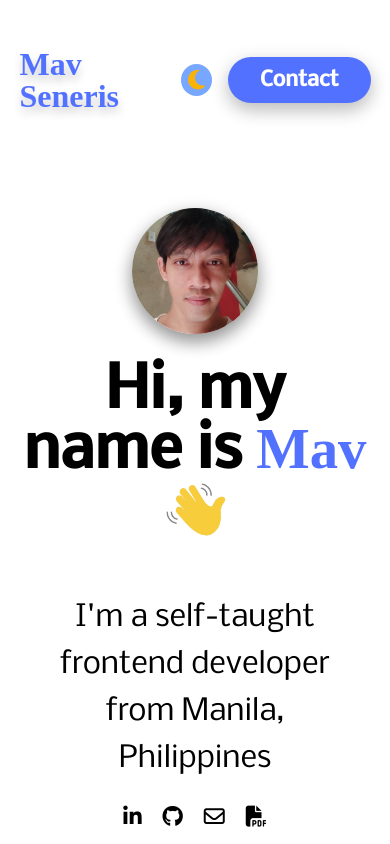
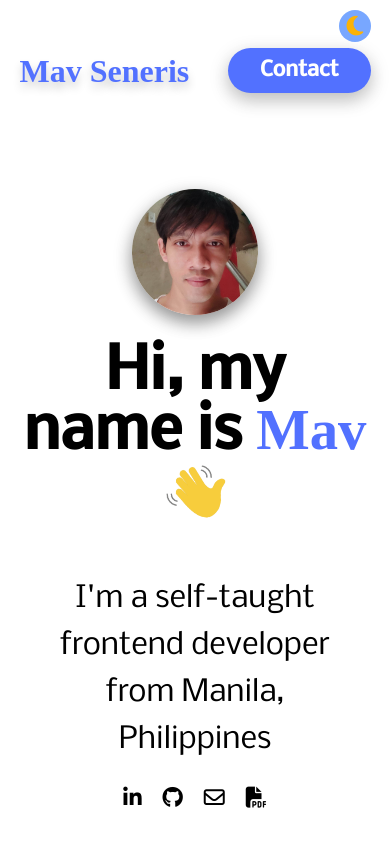
Before and after one commit to mavSeneris/myPortfolio, a React (Vite) app: page / in a window 390 px wide. Shown: the top 844 px of the page. Built offline with nearby package versions, Linux system fonts and the light colour scheme; a web font is replaced by a local one.

Commit message:
added responsiveness to theme button

```diff
--- a/src/assets/styles/App.css
+++ b/src/assets/styles/App.css
@@ -278,6 +278,15 @@ header {
 .checkbox:checked~.toggle-theme .fa-moon {
   opacity: 0;
   transform: translateX(-50px);
+}
+
+
+@media(max-width: 30em) {
+  .toggler {
+    position: absolute;
+    top: 10px;
+    right: 3px;
+  }
 }
 
 /** ... */
--- a/src/components/Header.jsx
+++ b/src/components/Header.jsx
@@ -5,11 +5,14 @@ export default function Header(props) {
         <section className="Header">
             <div className="nav-flex-container container">
                 <h1 className="logo ff-accent">Mav Seneris</h1>
-                <input type="checkbox" id="checkbox" className="checkbox" />
-                <label for="checkbox" className="toggle-theme" onClick={props.toggleDarkMode}>
-                    <i className="fas fa-moon"></i>
-                    <i className="fas fa-sun"></i>
-                </label>
+                <div className='toggler'>
+                    <input type="checkbox" id="checkbox" className="checkbox" />
+                    <label for="checkbox" className="toggle-theme" onClick={props.toggleDarkMode}>
+                        <i className="fas fa-moon"></i>
+                        <i className="fas fa-sun"></i>
+                    </label>
+                </div>
+
 
 
                 {!props.darkMode && <div className="nav-links">
```
